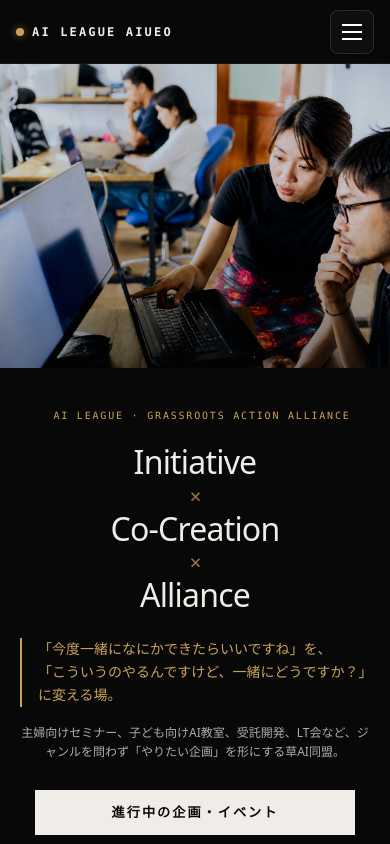
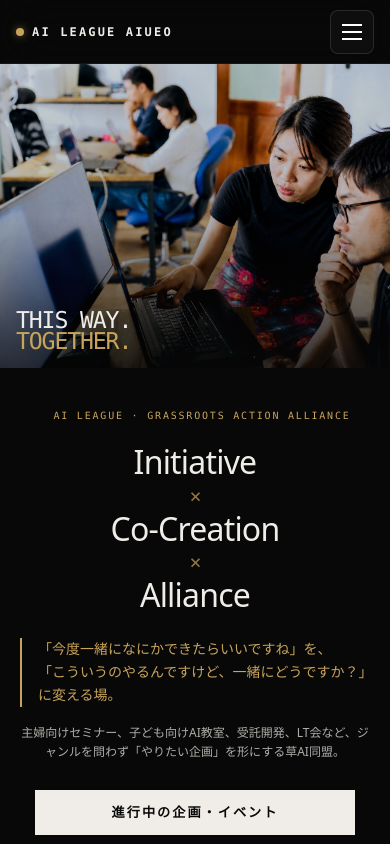
Before and after one commit to rahiseko-alt/AIueo-LP, a Next.js app: page / in a window 390 px wide. Shown: the top 844 px of the page. Built offline with nearby package versions, Linux system fonts and the light colour scheme.

Commit message:
feat: add top hero tagline

```diff
--- a/src/components/hero.tsx
+++ b/src/components/hero.tsx
@@ -52,7 +52,14 @@ export function Hero({ activity }: HeroProps) {
             className="object-cover object-center brightness-90 transition-transform duration-700 hover:scale-105"
             priority
           />
-          <div className="pointer-events-none absolute inset-0 bg-gradient-to-t from-[#080808]/35 via-transparent to-transparent lg:bg-gradient-to-r lg:from-transparent lg:via-transparent lg:to-[#080808]/20" />
+          <div className="pointer-events-none absolute inset-0 bg-gradient-to-t from-[#080808]/75 via-[#080808]/10 to-transparent lg:bg-gradient-to-r lg:from-transparent lg:via-transparent lg:to-[#080808]/20" />
+          <div className="pointer-events-none absolute inset-x-4 bottom-4 sm:inset-x-6 sm:bottom-6 lg:inset-x-8 lg:bottom-8">
+            <p className="font-mono text-[clamp(1.45rem,5vw,4.25rem)] font-medium leading-[0.9] tracking-[-0.05em] text-[#f0ede8] drop-shadow-[0_3px_18px_rgba(0,0,0,0.72)]">
+              THIS WAY.
+              <br />
+              <span className="text-[#c8a45a]">TOGETHER.</span>
+            </p>
+          </div>
         </div>
       </div>
     </section>
```
